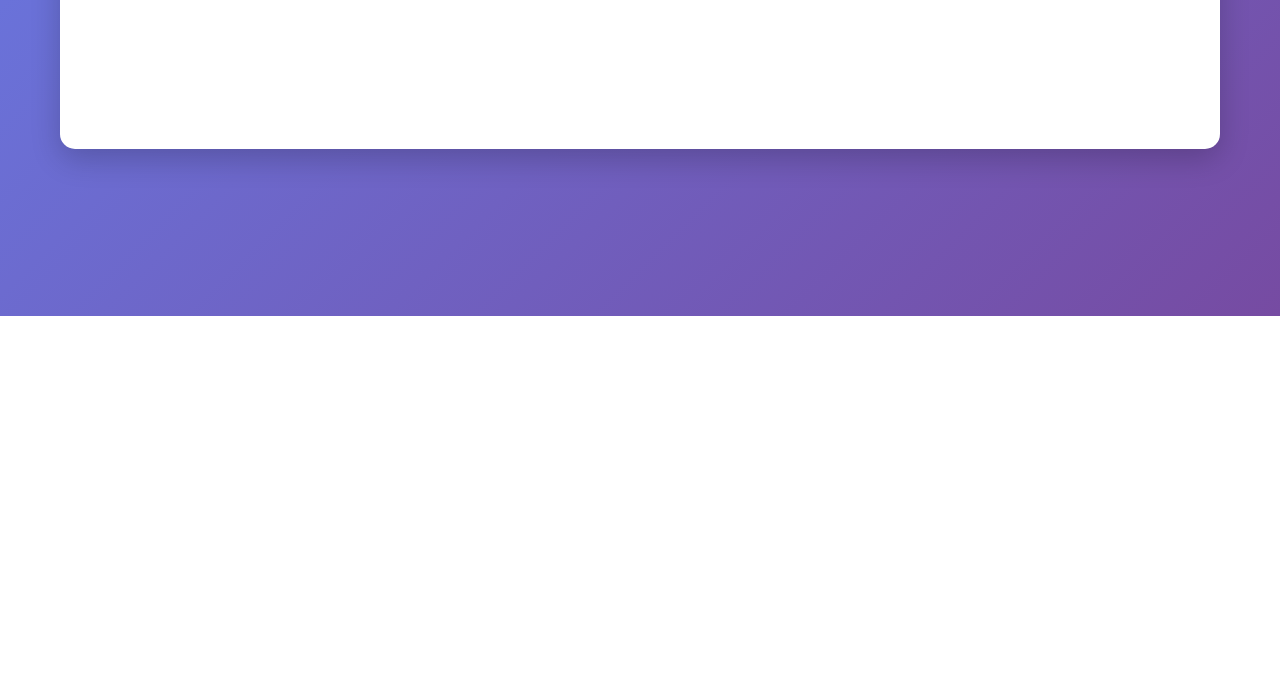
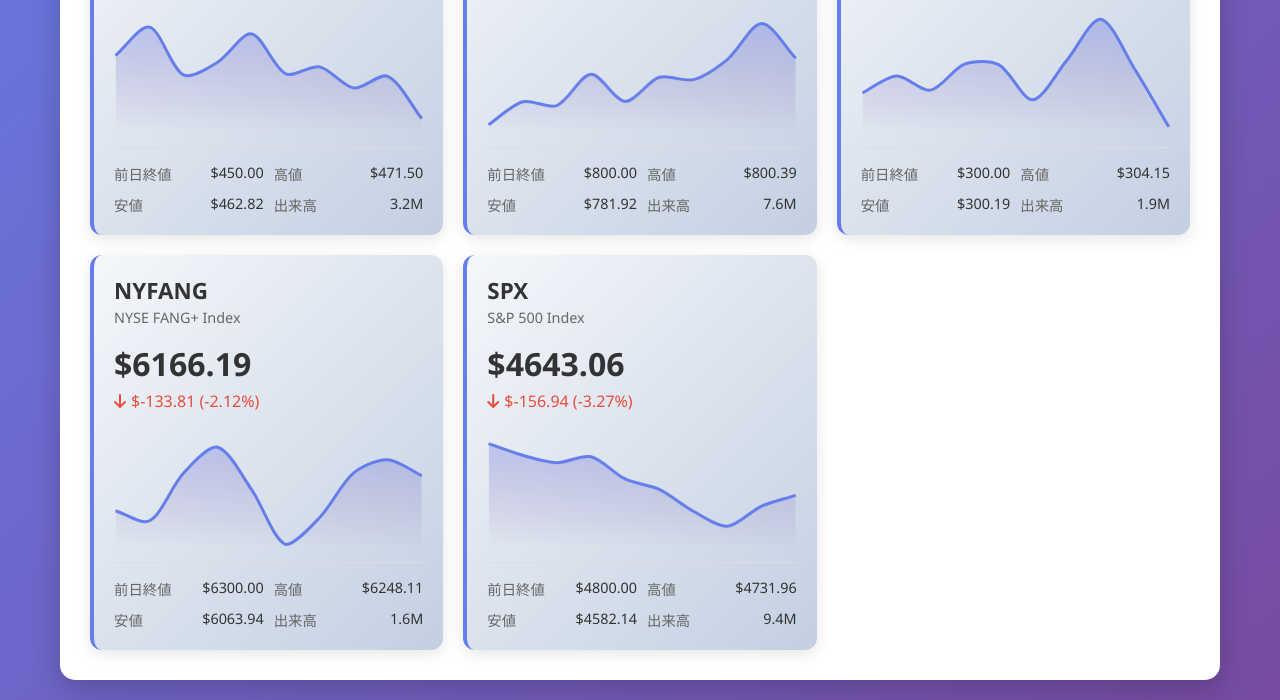
Before and after one commit to toru830/tock-price-notification-app, a website: page index.html in a window 1280 px wide. Shown: the part 484-1184 px from the top of the page. Before the commit the page ends 800 px from the top, so only its background shows below. Drawn offline with nearby package versions, Linux system fonts and the light colour scheme; no server answers.

Commit message:
Fix portfolio tab mapping and add price charts

```diff
--- a/index.html
+++ b/index.html
@@ -6,6 +6,7 @@
     <title>株価通知アプリ</title>
     <link rel="stylesheet" href="styles.css">
     <link href="https://cdnjs.cloudflare.com/ajax/libs/font-awesome/6.0.0/css/all.min.css" rel="stylesheet">
+    <script src="https://cdn.jsdelivr.net/npm/chart.js"></script>
 </head>
 <body>
     <div class="container">
@@ -58,6 +59,6 @@
         </div>
     </div>
 
-    <script src="script.js?v=2"></script>
+    <script src="script.js?v=3"></script>
 </body>
 </html>
--- a/script.js
+++ b/script.js
@@ -25,9 +25,23 @@
     ]
 };
 
+// タブとDOMのマッピング
+const TAB_CONFIG_MAP = {
+    'my-stocks': 'myStocks',
+    'watchlist': 'watchlist',
+    'hot-stocks': 'hotStocks'
+};
+
+const GRID_ID_MAP = {
+    'my-stocks': 'myStocksGrid',
+    'watchlist': 'watchlistGrid',
+    'hot-stocks': 'hotStocksGrid'
+};
+
 // グローバル変数
 let currentTab = 'my-stocks';
 let stockData = {};
+let stockCharts = {};
 
 // DOM要素の取得
 const loadingElement = document.getElementById('loading');
@@ -64,6 +78,8 @@
             displayStocks(targetTab);
         });
     });
+
+    displayStocks(currentTab);
 }
 
 // 株価データの読み込み
@@ -104,12 +120,31 @@
 // 個別の株価データを取得
 async function fetchStockData(symbol) {
     try {
-        // CORS制限のないAPIを使用
+        const [quote, history] = await Promise.all([
+            fetchStockQuote(symbol),
+            fetchStockHistory(symbol)
+        ]);
+
+        return {
+            ...quote,
+            history
+        };
+    } catch (error) {
+        console.error(`株価データの取得に失敗 (${symbol}):`, error);
+        const mockQuote = generateMockQuote(symbol);
+        return {
+            ...mockQuote,
+            history: generateMockHistory(symbol, mockQuote.price)
+        };
+    }
+}
+
+// 現在値の取得
+async function fetchStockQuote(symbol) {
     const response = await fetch(`https://api.polygon.io/v2/aggs/ticker/${symbol}/prev?adjusted=true&apikey=demo`);
 
     if (!response.ok) {
-            // フォールバック: モックデータを使用
-            return generateMockData(symbol);
+        throw new Error('株価クォートの取得に失敗');
     }
 
     const data = await response.json();
@@ -136,15 +171,41 @@
         };
     }
 
-        return generateMockData(symbol);
+    throw new Error('株価クォートデータが空です');
+}
+
+// 株価推移の取得
+async function fetchStockHistory(symbol) {
+    try {
+        const endDate = new Date();
+        const startDate = new Date();
+        startDate.setDate(endDate.getDate() - 14);
+
+        const formatDate = (date) => date.toISOString().split('T')[0];
+        const response = await fetch(`https://api.polygon.io/v2/aggs/ticker/${symbol}/range/1/day/${formatDate(startDate)}/${formatDate(endDate)}?adjusted=true&sort=asc&limit=30&apikey=demo`);
+
+        if (!response.ok) {
+            throw new Error('株価推移の取得に失敗');
+        }
+
+        const data = await response.json();
+
+        if (data.results && data.results.length > 0) {
+            return data.results.map(point => ({
+                label: new Date(point.t).toLocaleDateString('ja-JP', { month: '2-digit', day: '2-digit' }),
+                close: point.c
+            }));
+        }
+
+        throw new Error('株価推移データが空です');
     } catch (error) {
-        console.error(`株価データの取得に失敗 (${symbol}):`, error);
-        return generateMockData(symbol);
+        console.warn(`株価推移データの取得に失敗 (${symbol}):`, error);
+        return generateMockHistory(symbol);
     }
 }
 
 // モックデータを生成（デモ用）
-function generateMockData(symbol) {
+function generateMockQuote(symbol) {
     const basePrice = getBasePrice(symbol);
     const change = (Math.random() - 0.5) * basePrice * 0.1; // ±5%の変動
     const currentPrice = basePrice + change;
@@ -163,6 +224,25 @@
         marketCap: null,
         currency: 'USD'
     };
+}
+
+function generateMockHistory(symbol, currentPrice = getBasePrice(symbol)) {
+    const history = [];
+    let price = currentPrice;
+
+    for (let i = 9; i >= 0; i--) {
+        const change = (Math.random() - 0.5) * price * 0.03;
+        price = Math.max(price + change, 1);
+        const date = new Date();
+        date.setDate(date.getDate() - i);
+
+        history.push({
+            label: date.toLocaleDateString('ja-JP', { month: '2-digit', day: '2-digit' }),
+            close: Number(price.toFixed(2))
+        });
+    }
+
+    return history;
 }
 
 // 銘柄の基本価格を取得
@@ -205,21 +285,26 @@
 
 // 株価データの表示
 function displayStocks(tabName) {
-    console.log('Displaying stocks for tab:', tabName);
-    const gridElement = document.getElementById(`${tabName}Grid`);
+    const gridId = GRID_ID_MAP[tabName];
+    const configKey = TAB_CONFIG_MAP[tabName];
+
+    if (!gridId || !configKey) {
+        console.error('Unknown tab:', tabName);
+        return;
+    }
+
+    const gridElement = document.getElementById(gridId);
     if (!gridElement) {
         console.error('Grid element not found for tab:', tabName);
         return;
     }
 
-    const stocks = STOCK_CONFIG[tabName] || [];
-    console.log('Stocks for', tabName, ':', stocks);
+    const stocks = STOCK_CONFIG[configKey] || [];
 
     gridElement.innerHTML = '';
 
     stocks.forEach(stock => {
         const data = stockData[stock.symbol];
-        console.log('Stock data for', stock.symbol, ':', data);
         const card = createStockCard(stock, data);
         gridElement.appendChild(card);
     });
@@ -248,6 +333,7 @@
 
     const changeClass = data.change > 0 ? 'positive' : data.change < 0 ? 'negative' : 'neutral';
     const changeIcon = data.change > 0 ? 'fa-arrow-up' : data.change < 0 ? 'fa-arrow-down' : 'fa-minus';
+    const canvasId = `chart-${sanitizeSymbolForId(data.symbol)}`;
 
     card.innerHTML = `
         <div class="stock-header">
@@ -260,6 +346,9 @@
         <div class="stock-change ${changeClass}">
             <i class="fas ${changeIcon}"></i>
             $${data.change.toFixed(2)} (${data.changePercent.toFixed(2)}%)
+        </div>
+        <div class="chart-container">
+            <canvas id="${canvasId}" height="120"></canvas>
         </div>
         <div class="stock-details">
             <div class="detail-item">
@@ -281,7 +370,73 @@
         </div>
     `;
 
+    requestAnimationFrame(() => {
+        renderPriceChart(canvasId, data.history);
+    });
+
     return card;
+}
+
+function sanitizeSymbolForId(symbol) {
+    return symbol.replace(/[^a-zA-Z0-9_-]/g, '').toLowerCase();
+}
+
+function renderPriceChart(canvasId, history) {
+    if (!Array.isArray(history) || history.length === 0) {
+        return;
+    }
+
+    const canvas = document.getElementById(canvasId);
+    if (!canvas) {
+        return;
+    }
+
+    const ctx = canvas.getContext('2d');
+
+    if (stockCharts[canvasId]) {
+        stockCharts[canvasId].destroy();
+    }
+
+    const gradient = ctx.createLinearGradient(0, 0, 0, canvas.height);
+    gradient.addColorStop(0, 'rgba(102, 126, 234, 0.4)');
+    gradient.addColorStop(1, 'rgba(118, 75, 162, 0)');
+
+    stockCharts[canvasId] = new Chart(ctx, {
+        type: 'line',
+        data: {
+            labels: history.map(point => point.label),
+            datasets: [{
+                data: history.map(point => point.close),
+                tension: 0.3,
+                borderColor: '#667eea',
+                backgroundColor: gradient,
+                fill: true,
+                pointRadius: 0
+            }]
+        },
+        options: {
+            responsive: true,
+            maintainAspectRatio: false,
+            plugins: {
+                legend: {
+                    display: false
+                },
+                tooltip: {
+                    callbacks: {
+                        label: (context) => `$${context.parsed.y.toFixed(2)}`
+                    }
+                }
+            },
+            scales: {
+                x: {
+                    display: false
+                },
+                y: {
+                    display: false
+                }
+            }
+        }
+    });
 }
 
 // 数値のフォーマット
--- a/styles.css
+++ b/styles.css
@@ -163,6 +163,12 @@
     color: #7f8c8d;
 }
 
+.chart-container {
+    position: relative;
+    height: 120px;
+    margin: 15px 0;
+}
+
 .stock-details {
     margin-top: 15px;
     padding-top: 15px;
```
Lines whose indentation alone changed are shown as unchanged.
